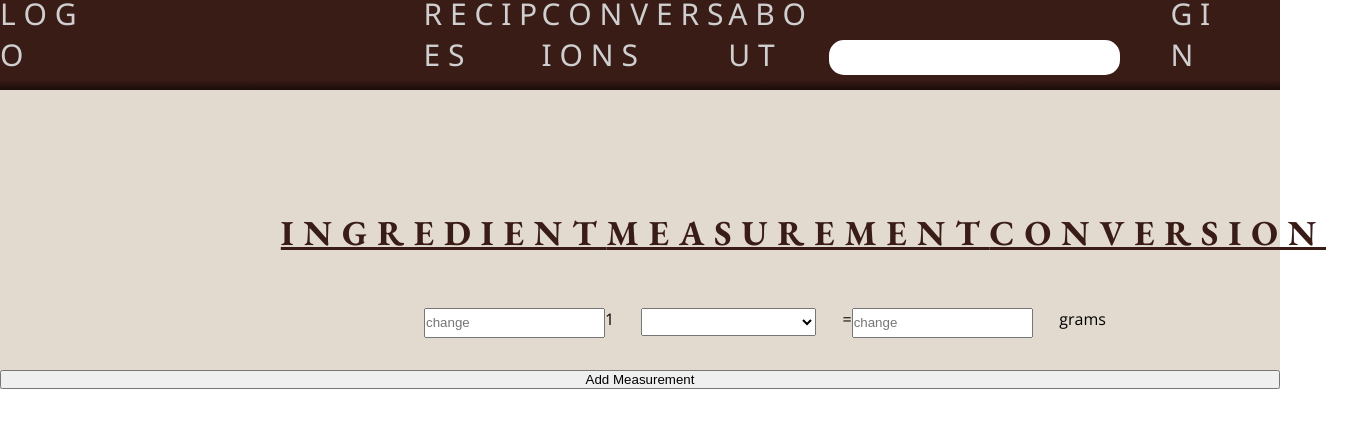
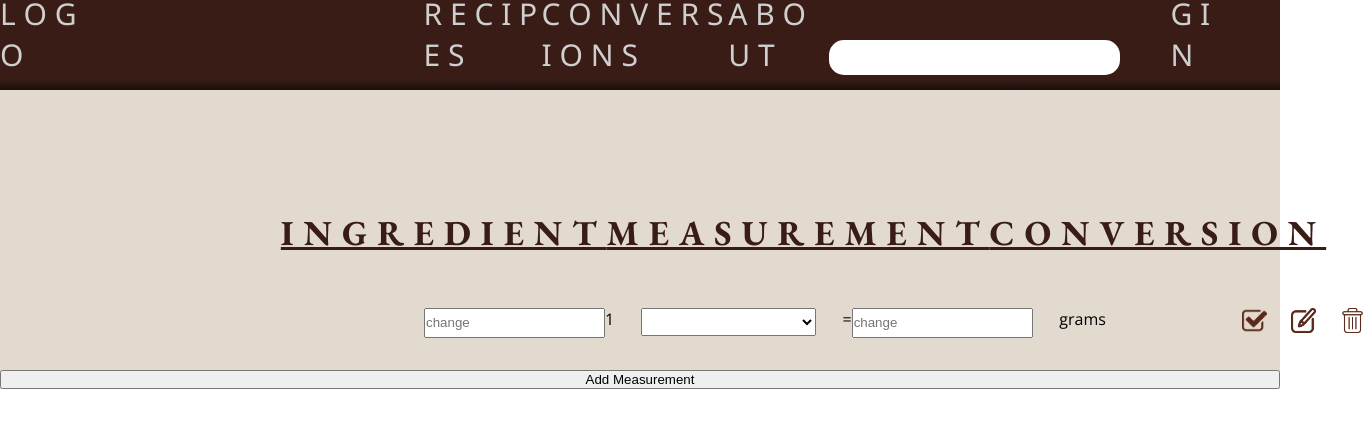
Before and after one commit to coltmay/BakerScale, a React app: page /conversions in a window 1280 px wide. Shown: the whole page, 1365 px wide, since content can reach past the window. Built offline with nearby package versions, Linux system fonts and the light colour scheme; a web font is replaced by a local one.

Commit message:
added icons that link to nothing

```diff
--- a/src/components/conversion/ConversionList.css
+++ b/src/components/conversion/ConversionList.css
@@ -34,8 +34,15 @@
 
 .conversionRow {
     display: flex;
+    flex-direction: row;
+    margin-bottom: 2em;
+}
+
+.secondaryConversionRow {
+    width: 100%;
+    display: flex;
     justify-content: space-between;
-    margin-bottom: 2em;
+    margin-right: 7em;
 }
 
 .conversionIngredient{
@@ -48,7 +55,6 @@
 }
 
 .conversionConversion{
-    margin-right: 23.5em;
     display: flex;
 }
 
@@ -70,3 +76,18 @@
 .conversionInput {
     margin-right: 2em;
 }
+
+.conversionRow {
+    display: flex;
+}
+
+.conversionIcons {
+    display: flex;
+    align-self: center;
+    margin-right: 7em;
+}
+
+.conversionIcons img {
+    height: 25px;
+    padding-left: 1.5em;
+}
--- a/src/components/conversion/ConversionList.js
+++ b/src/components/conversion/ConversionList.js
@@ -1,4 +1,7 @@
 import React, { useState, useEffect } from 'react'
+import saveIcon from '../../images/saveIcon.png'
+import editIcon from '../../images/editIcon.png';
+import deleteIcon from '../../images/deleteIcon.png';
 import './ConversionList.css'
 
 export const ConversionList = () => {
@@ -11,7 +14,9 @@ export const ConversionList = () => {
                 <h1 className="conversionMeasurementHeader">MEASUREMENT</h1>
                 <h1 className="conversionConversionHeader">CONVERSION</h1>
             </section>
+
             <section className="conversionRow">
+                <section className="secondaryConversionRow">
                     <div className="conversionIngredient">
                         <input placeholder="change"></input>
                     </div>
@@ -24,8 +29,14 @@ export const ConversionList = () => {
                         <input className="conversionInput" placeholder="change"></input>
                         <p>grams</p>
                     </div>
-                <div className="conversionIcons"></div>
                 </section>
+                <div className="conversionIcons">
+                    <a href=""><img src={saveIcon} /></a>
+                    <a href=""><img src={editIcon} /></a>
+                    <a href=""><img src={deleteIcon} /></a>
+                </div>
+            </section>
+
             <button>Add Measurement</button>
         </section>
     )
--- a/src/components/recipe/RecipeDetail.js
+++ b/src/components/recipe/RecipeDetail.js
@@ -1,6 +1,7 @@
 import React, { useState, useEffect } from 'react';
 import { Link, useParams, useHistory } from 'react-router-dom'
 import { deleteRecipe, getRecipeById } from '../../modules/RecipeManager'
+import saveIcon from '../../images/saveIcon.png'
 import editIcon from '../../images/editIcon.png';
 import deleteIcon from '../../images/deleteIcon.png';
 
```
Lines whose indentation alone changed are shown as unchanged.
